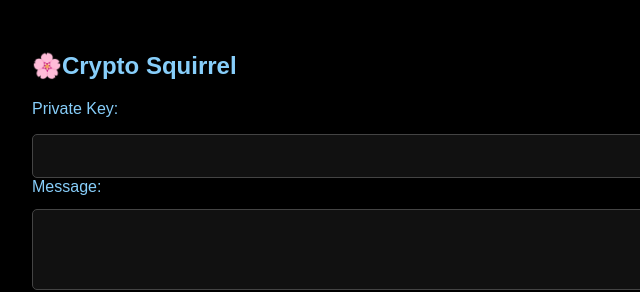
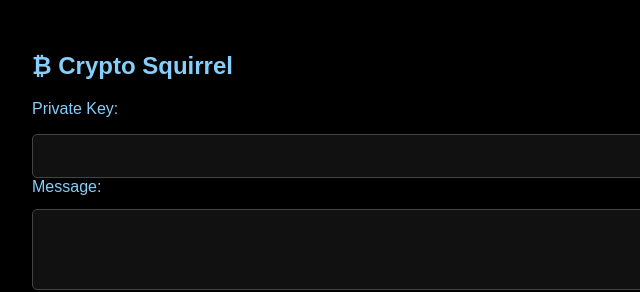
Before and after one commit to bigitla/secret-mailbox, a plain HTML site: page index.html in a window 1280 px wide. Shown: the top 292 px of the page, 308-948 px from the left. Drawn offline with nearby package versions, Linux system fonts and the light colour scheme.

Commit message:
Update index.html

```diff
--- a/index.html
+++ b/index.html
@@ -72,7 +72,7 @@
   </style>
 </head>
 <body>
-  <h2>🌸Crypto Squirrel</h2>
+  <h2>₿ Crypto Squirrel</h2>
 
   <label for="keyword">Private Key:</label>
   <input type="password" id="keyword">
```
